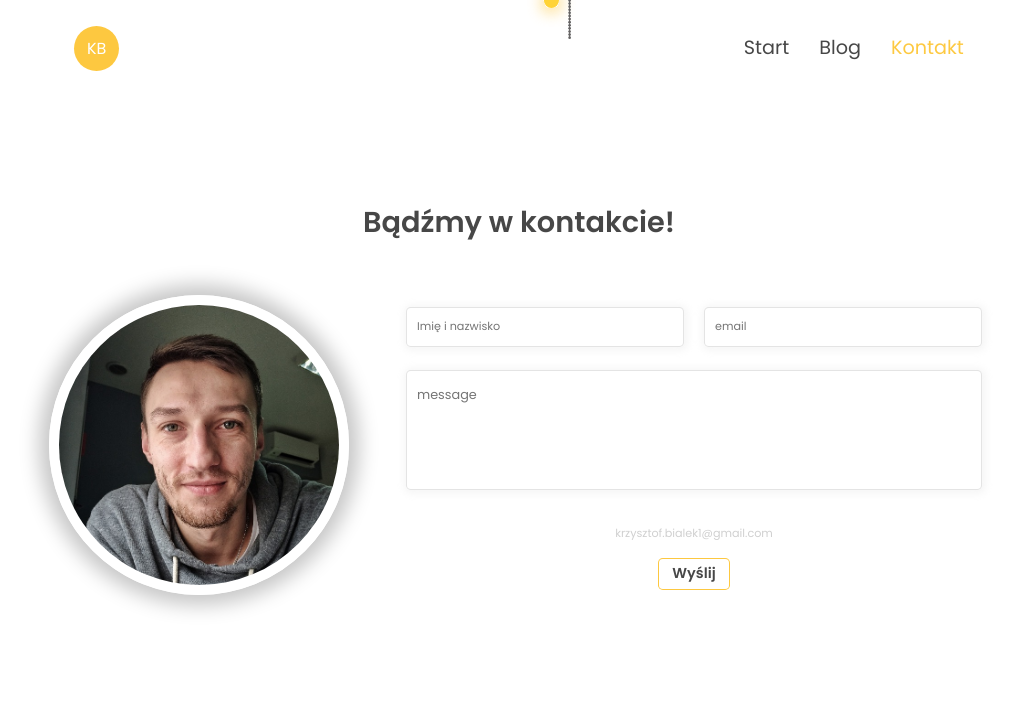
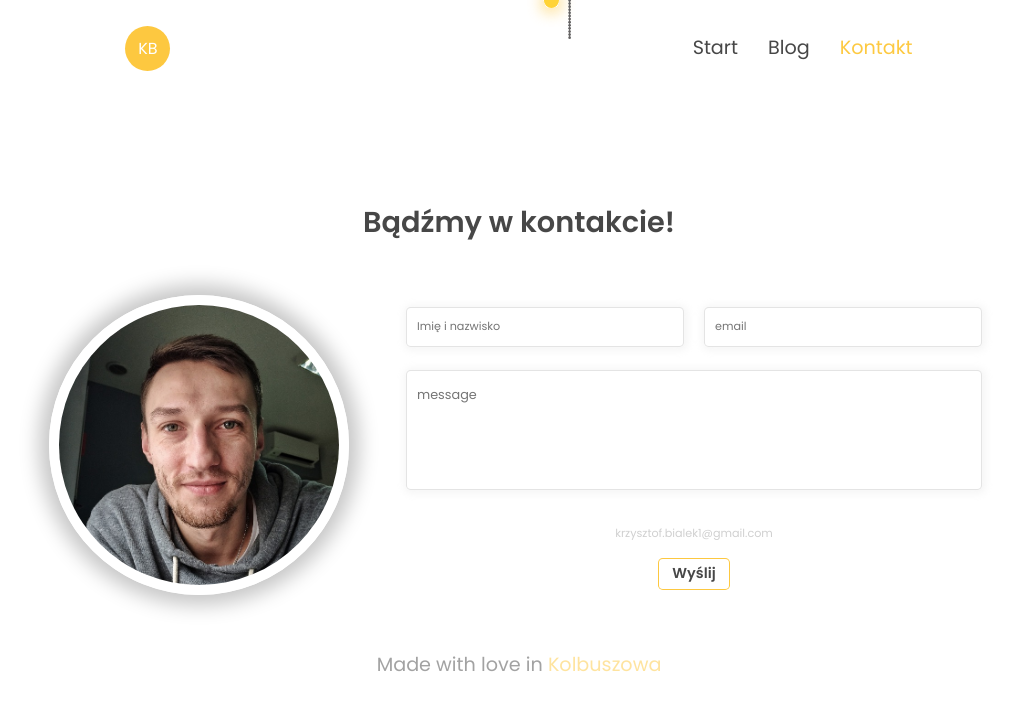
Before and after one commit to bialek-k/Portfolio-website, a Next.js app: page /contact in a window 1280 px wide. Shown: the top 710 px of the page, without its empty margins (121-1134 px from the left). Built offline with nearby package versions, Linux system fonts and the light colour scheme.

Commit message:
mobile styling done

```diff
--- a/components/Footer.module.scss
+++ b/components/Footer.module.scss
@@ -7,8 +7,17 @@
   p {
     color: var(--color-primary-text);
     opacity: 0.5;
+    font-size: 0.8rem;
     span {
       color: rgba(253, 187, 17, 0.8);
     }
   }
 }
+
+@media (min-width: 1024px) {
+  .container {
+    & p {
+      font-size: 1.2rem;
+    }
+  }
+}
--- a/components/Form.module.scss
+++ b/components/Form.module.scss
@@ -14,6 +14,7 @@
         height: 2.5rem;
         font-size: 0.7rem;
         border-radius: 0.3rem;
+        color: var(--color-primary-form-text);
       }
     }
   }
@@ -24,6 +25,7 @@
       resize: none;
       width: 100%;
       border-radius: 0.3rem;
+      color: var(--color-primary-form-text);
     }
   }
 
@@ -107,7 +109,6 @@
   }
 
   .action {
-    // background-color: red;
     padding: 20px 0px;
     width: 100%;
     display: flex;
--- a/components/Layout.js
+++ b/components/Layout.js
@@ -9,7 +9,7 @@ const Layout = ({ children }) => {
       <div className={styles.container}>
         <Header />
         <main className={styles.main}>{children}</main>
-        {/* <Footer /> */}
+        <Footer />
       </div>
     </div>
   );
--- a/components/Layout.module.css
+++ b/components/Layout.module.css
@@ -9,7 +9,7 @@
 }
 
 .container {
-  width: min(1440px, 90vw);
+  width: min(1024px, 90vw);
   display: flex;
   flex-direction: column;
   justify-content: center;
@@ -22,7 +22,3 @@
   top: 0;
   right: 20px;
 }
-
-.main {
-  /* width: min(1440px, 90vw); */
-}
--- a/components/ProjectItem.module.scss
+++ b/components/ProjectItem.module.scss
@@ -116,6 +116,7 @@
     .description {
       justify-content: space-between;
       height: 310px;
+      width: 50%;
       & p {
         font-size: 1rem;
       }
--- a/pages/contact.js
+++ b/pages/contact.js
@@ -21,7 +21,6 @@ const contact = () => {
           <div className={styles.description}>
             <div className={styles.photo}>
               <Image src={heroPhoto} className={styles.photoItem} />
-              {/* <div className={styles.photoItem}></div> */}
             </div>
           </div>
           <div className={styles.form}>
--- a/styles/blog.module.scss
+++ b/styles/blog.module.scss
@@ -1,5 +1,5 @@
 .container {
-  width: min(1024px, 90vw);
+  width: min(860px, 90vw);
   margin: 20px auto;
 }
 // .container {
--- a/styles/contact.module.scss
+++ b/styles/contact.module.scss
@@ -27,12 +27,21 @@
     margin: 3rem auto;
     align-items: center;
     width: 80%;
+    .subMessage {
+      display: flex;
+      flex-direction: column;
+      justify-content: center;
+      align-items: center;
+      & h1 {
+        font-size: 1.2rem;
+        margin-bottom: 1rem;
+      }
+    }
   }
 }
 
 @media (min-width: 768px) {
   .container {
-    // background: red;
     display: flex;
     flex-direction: column;
 
@@ -40,7 +49,6 @@
       .titleHeader {
         font-size: 1.8rem;
       }
-      // background: blue;
     }
   }
 }
@@ -79,7 +87,6 @@
           left: 310px;
         }
         .photo {
-          // margin: 0 auto;
           margin-bottom: 50px;
           width: 300px;
           height: 300px;
@@ -87,6 +94,14 @@
           border-radius: 50%;
           border: 10px solid white;
           box-shadow: 0px 0px 20px 10px var(--shadow-primary-photo);
+        }
+      }
+
+      .form {
+        .subMessage {
+          & h1 {
+            font-size: 2rem;
+          }
         }
       }
     }
--- a/styles/globals.css
+++ b/styles/globals.css
@@ -11,7 +11,7 @@
 
 [data-theme="dark"] {
   --color-primary-text: #eeeeee;
-  --color-primary-form-text: #eeeeee;
+  --color-primary-form-text: #474747;
   --color-primary-background: #0a1929;
   --color-primary-button-background: transparent;
   --color-primary-form-input: #eeeeee;
```
Also changed, not shown: components/Hero.module.scss (+1 -48 lines), components/ProjectsList.module.scss (+0 -11 lines).
